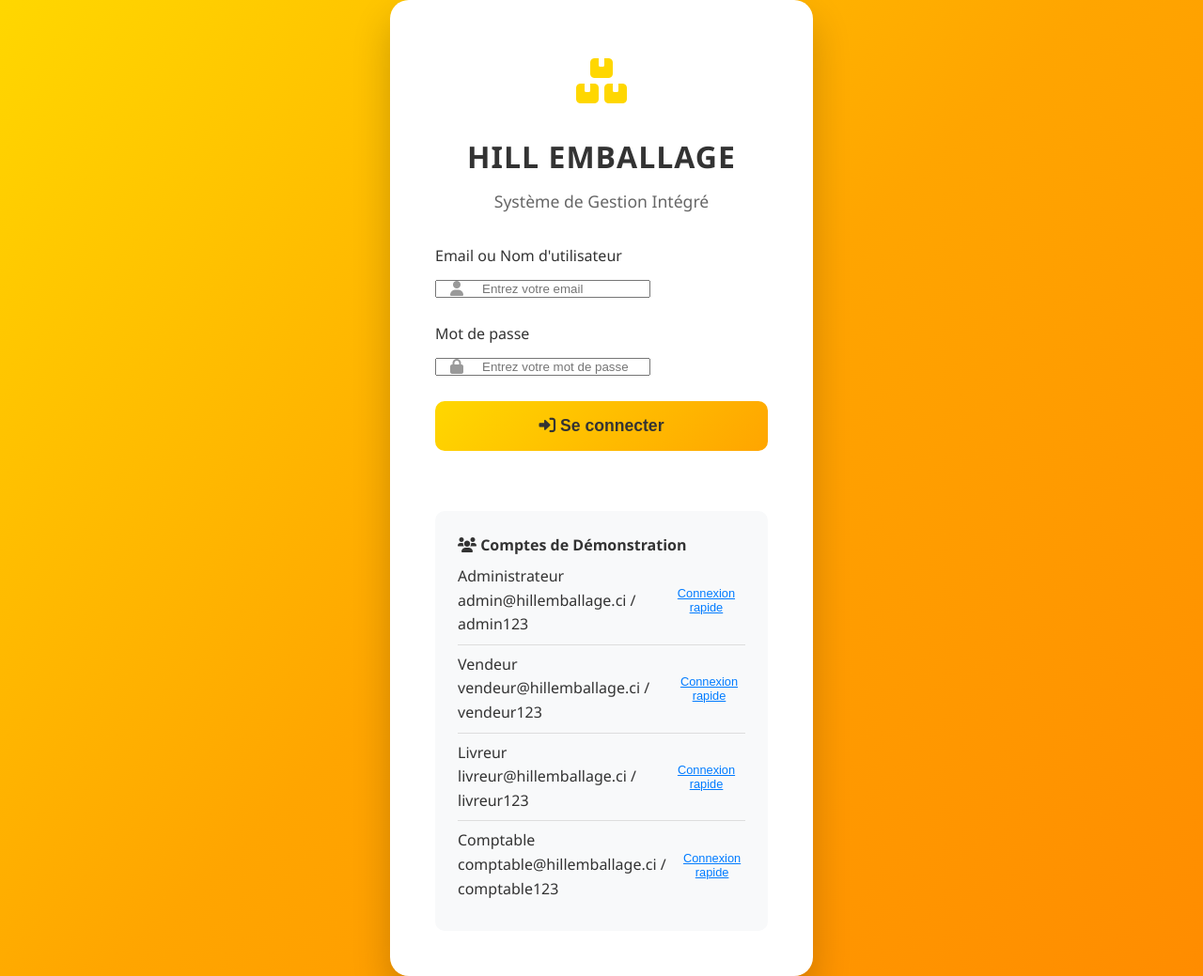
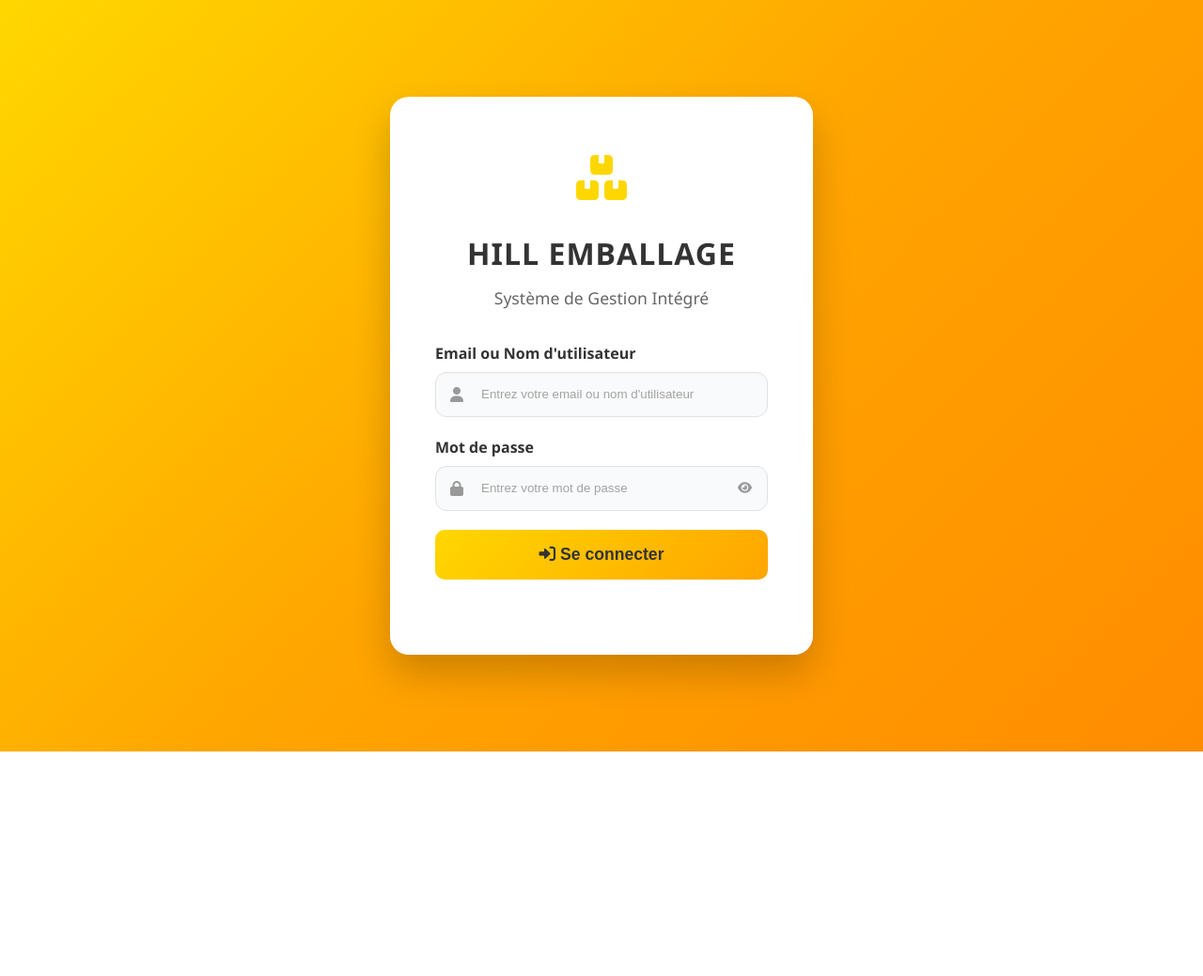
Before and after one commit to pytharchimede/hill_emballage_erp, a PHP site: page /web_admin/login.php in a window 1280 px wide. Shown: the whole page at 94% size. After the commit the page ends 800 px from the top, so only its background shows below. Run offline with PHP 8.4, Linux system fonts and the light colour scheme.

Commit message:
Fix login page

```diff
--- a/app/assets/js/login.js
+++ b/app/assets/js/login.js
@@ -19,5 +19,31 @@
         form.submit();
       }
     });
+
+    // Toggle visibilité mot de passe
+    document.addEventListener("click", function (e) {
+      var tgl = e.target.closest(".toggle-password");
+      if (!tgl) return;
+      e.preventDefault();
+      var pwd = document.getElementById("password");
+      if (!pwd) return;
+      var isText = pwd.getAttribute("type") === "text";
+      pwd.setAttribute("type", isText ? "password" : "text");
+      var icon = tgl.querySelector("i");
+      if (icon) {
+        if (isText) {
+          icon.classList.remove("fa-eye-slash");
+          icon.classList.add("fa-eye");
+        } else {
+          icon.classList.remove("fa-eye");
+          icon.classList.add("fa-eye-slash");
+        }
+      }
+      tgl.setAttribute(
+        "aria-label",
+        isText ? "Afficher le mot de passe" : "Masquer le mot de passe"
+      );
+      tgl.setAttribute("title", isText ? "Afficher" : "Masquer");
+    });
   });
 })();
--- a/web_admin/login.php
+++ b/web_admin/login.php
@@ -142,6 +142,7 @@
 
         .form-group {
             text-align: left;
+            margin-bottom: 1.25rem;
         }
 
         .form-group .input-icon {
@@ -156,8 +157,60 @@
             color: #999;
         }
 
+        .form-group label {
+            display: block;
+            font-weight: 600;
+            color: #333;
+            margin-bottom: 0.4rem;
+        }
+
         .form-group .input-icon input {
+            width: 100%;
+            height: 48px;
             padding-left: 3rem;
+            padding-right: 3rem;
+            border: 1px solid #e2e2e2;
+            border-radius: 12px;
+            background: #f9fafb;
+            color: #222;
+            outline: none;
+            transition: border-color .2s ease, box-shadow .2s ease, background-color .2s ease;
+            box-shadow: inset 0 1px 2px rgba(0, 0, 0, .02);
+        }
+
+        .form-group .input-icon input::placeholder {
+            color: #a3a3a3;
+        }
+
+        .form-group .input-icon input:focus {
+            background: #fff;
+            border-color: #FFA500;
+            box-shadow: 0 0 0 3px rgba(255, 165, 0, .2);
+        }
+
+        .form-group .input-icon:focus-within i {
+            color: #FFA500;
+        }
+
+        .toggle-password {
+            position: absolute;
+            right: 1rem;
+            top: 50%;
+            transform: translateY(-50%);
+            background: transparent;
+            border: none;
+            color: #999;
+            cursor: pointer;
+            padding: 0;
+            width: 32px;
+            height: 32px;
+            display: inline-flex;
+            align-items: center;
+            justify-content: center;
+        }
+
+        .toggle-password:hover {
+            color: #333;
         }
 
         .btn-login {
@@ -234,12 +287,12 @@
             </div>
         <?php endif; ?>
 
-        <form method="POST">
+        <form method="POST" novalidate>
             <div class="form-group">
                 <label for="email">Email ou Nom d'utilisateur</label>
                 <div class="input-icon">
                     <i class="fas fa-user"></i>
-                    <input type="text" id="email" name="email" required value="<?= htmlspecialchars($_POST['email'] ?? '') ?>" placeholder="Entrez votre email">
+                    <input type="text" id="email" name="email" required autocomplete="username" spellcheck="false" value="<?= htmlspecialchars($_POST['email'] ?? '') ?>" placeholder="Entrez votre email ou nom d'utilisateur">
                 </div>
             </div>
 
@@ -247,7 +300,10 @@
                 <label for="password">Mot de passe</label>
                 <div class="input-icon">
                     <i class="fas fa-lock"></i>
-                    <input type="password" id="password" name="password" required placeholder="Entrez votre mot de passe">
+                    <input type="password" id="password" name="password" required autocomplete="current-password" placeholder="Entrez votre mot de passe">
+                    <button type="button" class="toggle-password" aria-label="Afficher ou masquer le mot de passe" title="Afficher/Masquer">
+                        <i class="fas fa-eye" aria-hidden="true"></i>
+                    </button>
                 </div>
             </div>
 
@@ -257,37 +313,6 @@
             </button>
         </form>
 
-        <div class="demo-accounts">
-            <h4><i class="fas fa-users"></i> Comptes de Démonstration</h4>
-            <div class="demo-account">
-                <div>
-                    <span class="role">Administrateur</span><br>
-                    <span class="credentials">admin@hillemballage.ci / admin123</span>
-                </div>
-                <button class="quick-login" data-email="admin@hillemballage.ci" data-password="admin123">Connexion rapide</button>
-            </div>
-            <div class="demo-account">
-                <div>
-                    <span class="role">Vendeur</span><br>
-                    <span class="credentials">vendeur@hillemballage.ci / vendeur123</span>
-                </div>
-                <button class="quick-login" data-email="vendeur@hillemballage.ci" data-password="vendeur123">Connexion rapide</button>
-            </div>
-            <div class="demo-account">
-                <div>
-                    <span class="role">Livreur</span><br>
-                    <span class="credentials">livreur@hillemballage.ci / livreur123</span>
-                </div>
-                <button class="quick-login" data-email="livreur@hillemballage.ci" data-password="livreur123">Connexion rapide</button>
-            </div>
-            <div class="demo-account">
-                <div>
-                    <span class="role">Comptable</span><br>
-                    <span class="credentials">comptable@hillemballage.ci / comptable123</span>
-                </div>
-                <button class="quick-login" data-email="comptable@hillemballage.ci" data-password="comptable123">Connexion rapide</button>
-            </div>
-        </div>
     </div>
 
     <script src="<?= ASSETS_URL ?>/js/login.js"></script>
```
